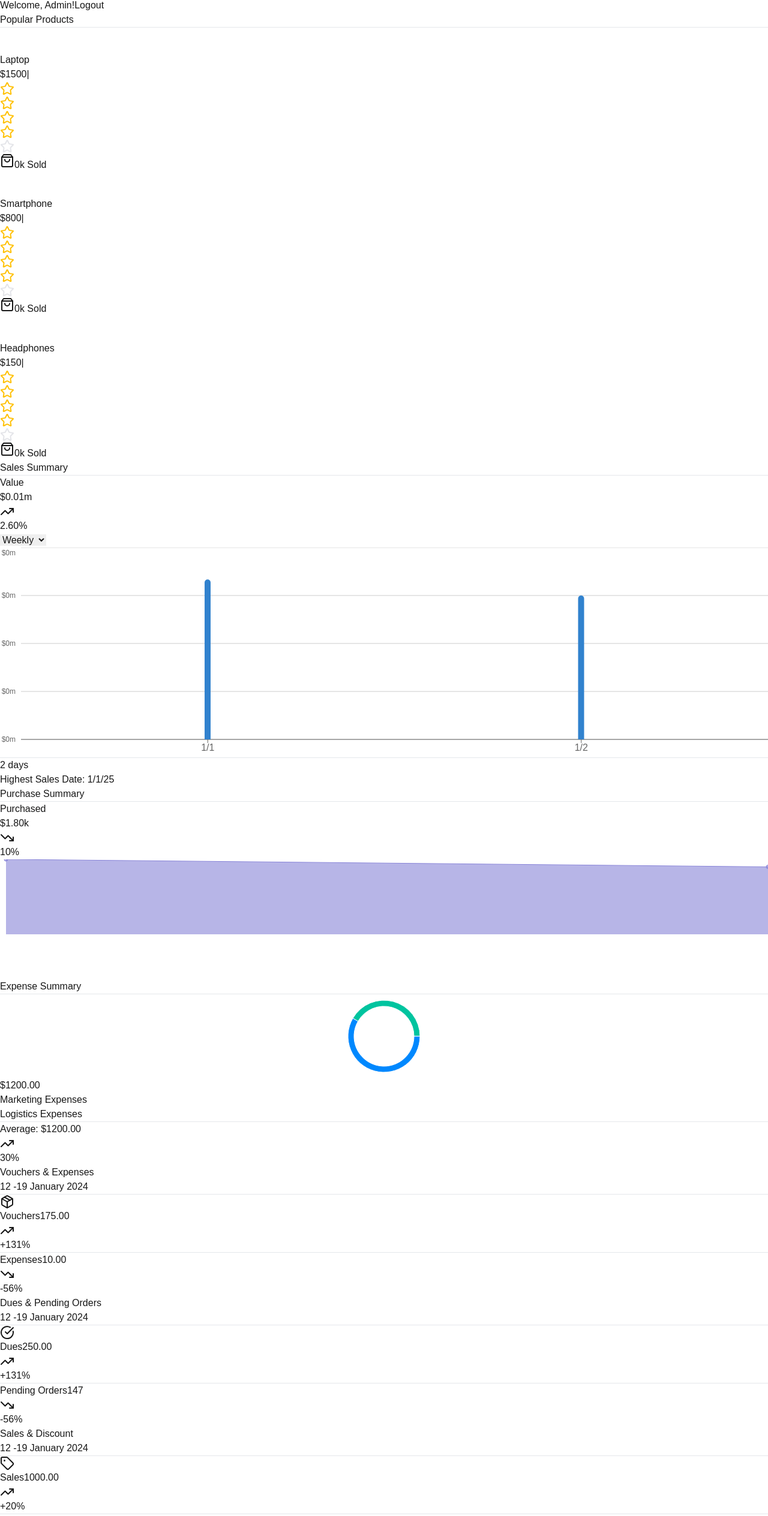
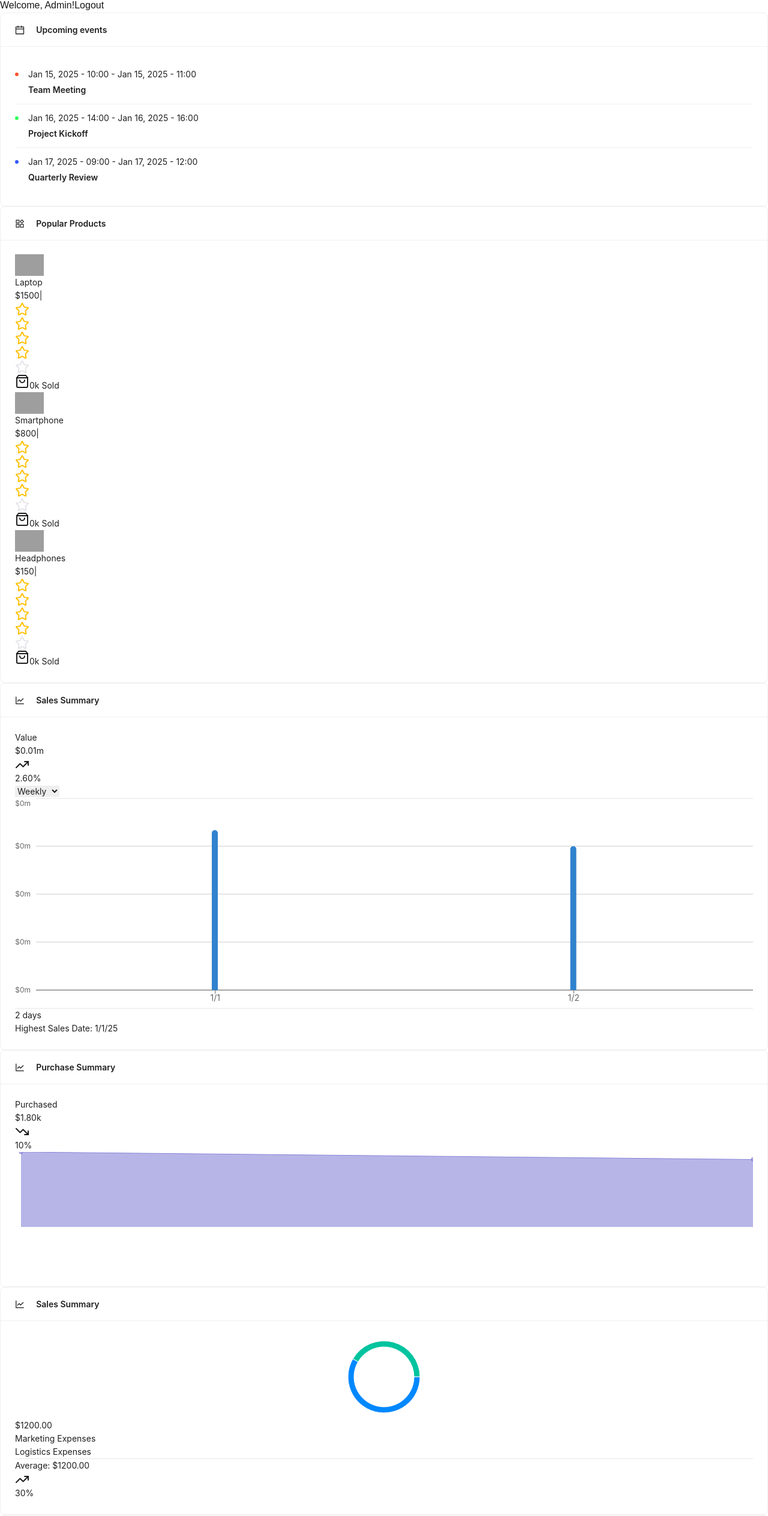
Before and after one commit to Chuacx13/Encoders, a Next.js app: page /admin in a window 1280 px wide. Shown: the part 214-2742 px from the top of the page at 60% size. Built offline with nearby package versions, Linux system fonts and the light colour scheme; grey boxes are pictures that could not be loaded.

Commit message:
Add new cards and redesign

```diff
--- a/package.json
+++ b/package.json
@@ -9,7 +9,9 @@
     "lint": "next lint"
   },
   "dependencies": {
+    "@ant-design/icons": "^5.5.2",
     "@next/font": "^14.2.15",
+    "antd": "^5.23.0",
     "firebase": "^11.1.0",
     "lucide-react": "^0.471.0",
     "next": "15.1.4",
--- /dev/null
+++ b/src/app/(components)/Text/index.tsx
@@ -0,0 +1,19 @@
+import { Typography } from "antd";
+
+type TextProps = {
+  size?:
+    | "xs"
+    | "sm"
+    | "md"
+    | "lg"
+    | "xl"
+    | "xxl"
+    | "xxxl"
+    | "huge"
+    | "xhuge"
+    | "xxhuge";
+} & React.ComponentProps<typeof Typography.Text>;
+
+export const Text = ({ size = "sm", children, ...rest }: TextProps) => {
+  return <Typography.Text {...rest}>{children}</Typography.Text>;
+};
--- a/src/app/admin/dashboard/CardExpenseSummary.tsx
+++ b/src/app/admin/dashboard/CardExpenseSummary.tsx
@@ -1,7 +1,9 @@
-
 import { TrendingUp } from "lucide-react";
 import { Cell, Pie, PieChart, ResponsiveContainer } from "recharts";
 import { ExpenseByCategorySummary, mockDashboardMetrics } from "./mockData";
+import { Card } from "antd";
+import { Text } from "@/app/(components)/Text";
+import { LineChartOutlined } from "@ant-design/icons";
 
 type ExpenseSums = {
   [category: string]: number;
@@ -43,18 +45,30 @@ const CardExpenseSummary = () => {
   const formattedTotalExpenses = totalExpenses.toFixed(2);
 
   return (
-    <div className="row-span-3 bg-white shadow-md rounded-2xl flex flex-col justify-between text-gray-700">
+    <Card
+      style={{
+        height: "100%",
+      }}
+      title={
+        <div
+          style={{
+            display: "flex",
+            alignItems: "center",
+            gap: "8px",
+          }}
+        >
+          <LineChartOutlined />{" "}
+          <Text size="sm" style={{ marginLeft: ".7rem" }}>
+            Sales Summary
+          </Text>
+        </div>
+      }
+    >
+      {" "}
       {isLoading ? (
         <div className="m-5">Loading...</div>
       ) : (
         <>
-          {/* HEADER */}
-          <div>
-            <h2 className="text-lg font-semibold mb-2 px-7 pt-5">
-              Expense Summary
-            </h2>
-            <hr />
-          </div>
           {/* BODY */}
           <div className="xl:flex justify-between pr-7">
             {/* CHART */}
@@ -124,7 +138,7 @@ const CardExpenseSummary = () => {
           </div>
         </>
       )}
-    </div>
+    </Card>
   );
 };
 
--- a/src/app/admin/dashboard/CardPopularProducts.tsx
+++ b/src/app/admin/dashboard/CardPopularProducts.tsx
@@ -3,39 +3,54 @@ import React from "react";
 import Rating from "../../(components)/Rating";
 import Image from "next/image";
 import { mockDashboardMetrics } from "./mockData";
+import { Card } from "antd";
+import { Text } from "@/app/(components)/Text";
+import { ProductOutlined } from "@ant-design/icons";
 
 const CardPopularProducts = () => {
   const dashboardMetrics = mockDashboardMetrics;
   const isLoading = false;
 
   return (
-    <div className="row-span-3 xl:row-span-6 bg-white shadow-md rounded-2xl pb-16 text-gray-700">
+    <Card
+      style={{
+        height: "100%",
+        gridRow: "1 / 3",
+      }}
+      title={
+        <div
+          style={{
+            display: "flex",
+            alignItems: "center",
+            gap: "8px",
+          }}
+        >
+          <ProductOutlined />
+          <Text size="sm" style={{ marginLeft: ".7rem" }}>
+            Popular Products
+          </Text>
+        </div>
+      }
+    >
       {isLoading ? (
         <div className="m-5">Loading...</div>
       ) : (
-        <>
-          <h3 className="text-lg font-semibold px-7 pt-5 pb-2">
-            Popular Products
-          </h3>
-          <hr />
-          <div className="overflow-auto h-full">
+        <div className="overflow-auto h-full mb-6">
           {dashboardMetrics?.popularProducts.map((product) => (
             <div
               key={product.productId}
-                className="flex items-center justify-between gap-3 px-5 py-7 border-b"
+              className="flex items-center justify-between gap-3 py-4 border-b"
             >
               <div className="flex items-center gap-3">
                 <Image
-                    src={"/vercel.svg"}
+                  src={"/react.svg"}
                   alt={product.name}
                   width={48}
                   height={48}
                   className="rounded-lg w-14 h-14"
                 />
                 <div className="flex flex-col justify-between gap-1">
-                    <div className="font-bold text-gray-700">
-                      {product.name}
-                    </div>
+                  <div className="font-bold text-gray-700">{product.name}</div>
                   <div className="flex text-sm items-center">
                     <span className="font-bold text-blue-500 text-xs">
                       ${product.price}
@@ -55,9 +70,8 @@ const CardPopularProducts = () => {
             </div>
           ))}
         </div>
-        </>
       )}
-    </div>
+    </Card>
   );
 };
 
--- a/src/app/admin/dashboard/CardPurchaseSummary.tsx
+++ b/src/app/admin/dashboard/CardPurchaseSummary.tsx
@@ -10,6 +10,9 @@ import {
   YAxis,
 } from "recharts";
 import { mockPurchaseSummary } from "./mockData";
+import { Card } from "antd";
+import { Text } from "@/app/(components)/Text";
+import { LineChartOutlined } from "@ant-design/icons";
 
 const CardPurchaseSummary = () => {
   const purchaseData = mockPurchaseSummary || [];
@@ -18,19 +21,30 @@ const CardPurchaseSummary = () => {
   const lastDataPoint = purchaseData[purchaseData.length - 1] || null;
 
   return (
-    <div className="flex flex-col justify-between row-span-2 xl:row-span-3 col-span-1 md:col-span-2 xl:col-span-1 bg-white shadow-md rounded-2xl text-gray-700">
+    <Card
+      style={{
+        height: "100%",
+      }}
+      title={
+        <div
+          style={{
+            display: "flex",
+            alignItems: "center",
+            gap: "8px",
+          }}
+        >
+          <LineChartOutlined />{" "}
+          <Text size="sm" style={{ marginLeft: ".7rem" }}>
+            Purchase Summary
+          </Text>
+        </div>
+      }
+    >
+      {" "}
       {isLoading ? (
         <div className="m-5">Loading...</div>
       ) : (
         <>
-          {/* HEADER */}
-          <div>
-            <h2 className="text-lg font-semibold mb-2 px-7 pt-5">
-              Purchase Summary
-            </h2>
-            <hr />
-          </div>
-
           {/* BODY */}
           <div>
             {/* BODY HEADER */}
@@ -93,7 +107,7 @@ const CardPurchaseSummary = () => {
           </div>
         </>
       )}
-    </div>
+    </Card>
   );
 };
 
--- a/src/app/admin/dashboard/CardSalesSummary.tsx
+++ b/src/app/admin/dashboard/CardSalesSummary.tsx
@@ -10,6 +10,10 @@ import {
   YAxis,
 } from "recharts";
 import { mockSalesSummary } from "./mockData";
+
+import { Card } from "antd";
+import { Text } from "@/app/(components)/Text";
+import { LineChartOutlined } from "@ant-design/icons";
 
 const CardSalesSummary = () => {
   const salesData = mockSalesSummary || [];
@@ -43,19 +47,30 @@ const CardSalesSummary = () => {
   }
 
   return (
-    <div className="row-span-3 xl:row-span-6 bg-white shadow-md rounded-2xl flex flex-col justify-between text-gray-700">
+    <Card
+      style={{
+        height: "100%",
+      }}
+      title={
+        <div
+          style={{
+            display: "flex",
+            alignItems: "center",
+            gap: "8px",
+          }}
+        >
+          <LineChartOutlined />{" "}
+          <Text size="sm" style={{ marginLeft: ".7rem" }}>
+            Sales Summary
+          </Text>
+        </div>
+      }
+    >
+      {" "}
       {isLoading ? (
         <div className="m-5">Loading...</div>
       ) : (
         <>
-          {/* HEADER */}
-          <div>
-            <h2 className="text-lg font-semibold mb-2 px-7 pt-5">
-              Sales Summary
-            </h2>
-            <hr />
-          </div>
-
           {/* BODY */}
           <div>
             {/* BODY HEADER */}
@@ -144,7 +159,7 @@ const CardSalesSummary = () => {
           </div>
         </>
       )}
-    </div>
+    </Card>
   );
 };
 
--- /dev/null
+++ b/src/app/admin/dashboard/CardUpcomingCalendarEvents.tsx
@@ -0,0 +1,135 @@
+import { CalendarOutlined } from "@ant-design/icons";
+import { Badge, Card, List, Skeleton as AntdSkeleton } from "antd";
+import dayjs from "dayjs";
+import { Text } from "@/app/(components)/Text";
+
+const data = {
+  data: [
+    {
+      id: "event1",
+      title: "Team Meeting",
+      color: "#FF5733", // Example: Orange
+      startDate: "2025-01-15T10:00:00Z",
+      endDate: "2025-01-15T11:00:00Z",
+    },
+    {
+      id: "event2",
+      title: "Project Kickoff",
+      color: "#33FF57", // Example: Green
+      startDate: "2025-01-16T14:00:00Z",
+      endDate: "2025-01-16T16:00:00Z",
+    },
+    {
+      id: "event3",
+      title: "Quarterly Review",
+      color: "#3357FF", // Example: Blue
+      startDate: "2025-01-17T09:00:00Z",
+      endDate: "2025-01-17T12:00:00Z",
+    },
+  ],
+};
+export const CalendarUpcomingEvents = () => {
+  const isLoading = false;
+
+  return (
+    <Card
+      style={{
+        height: "100%",
+      }}
+      title={
+        <div
+          style={{
+            display: "flex",
+            alignItems: "center",
+            gap: "8px",
+          }}
+        >
+          <CalendarOutlined />
+          <Text size="sm" style={{ marginLeft: ".7rem" }}>
+            Upcoming events
+          </Text>
+        </div>
+      }
+    >
+      {isLoading ? (
+        <List
+          itemLayout="horizontal"
+          dataSource={Array.from({ length: 5 }).map((_, index) => ({
+            id: index,
+          }))}
+          renderItem={() => {
+            return (
+              <List.Item>
+                <List.Item.Meta
+                  avatar={<Badge color="transparent" />}
+                  title={
+                    <AntdSkeleton.Button
+                      active
+                      style={{
+                        height: "14px",
+                      }}
+                    />
+                  }
+                  description={
+                    <AntdSkeleton.Button
+                      active
+                      style={{
+                        width: "300px",
+                        marginTop: "8px",
+                        height: "16px",
+                      }}
+                    />
+                  }
+                />
+              </List.Item>
+            );
+          }}
+        />
+      ) : (
+        <List
+          itemLayout="horizontal"
+          dataSource={data?.data || []}
+          renderItem={(item) => {
+            const renderDate = () => {
+              const start = dayjs(item.startDate).format(
+                "MMM DD, YYYY - HH:mm"
+              );
+              const end = dayjs(item.endDate).format("MMM DD, YYYY - HH:mm");
+
+              return `${start} - ${end}`;
+            };
+
+            return (
+              <List.Item>
+                <List.Item.Meta
+                  avatar={<Badge color={item.color} />}
+                  title={<Text size="xs">{`${renderDate()}`}</Text>}
+                  description={
+                    <Text ellipsis={{ tooltip: true }} strong>
+                      {item.title}
+                    </Text>
+                  }
+                />
+              </List.Item>
+            );
+          }}
+        />
+      )}
+
+      {!isLoading && data?.data.length === 0 && <NoEvent />}
+    </Card>
+  );
+};
+
+const NoEvent = () => (
+  <span
+    style={{
+      display: "flex",
+      justifyContent: "center",
+      alignItems: "center",
+      height: "220px",
+    }}
+  >
+    No Upcoming Event
+  </span>
+);
--- a/src/app/admin/dashboard/StatCard.tsx
+++ b/src/app/admin/dashboard/StatCard.tsx
@@ -1,5 +1,8 @@
 import { LucideIcon } from "lucide-react";
 import React from "react";
+import { Card } from "antd";
+import { Text } from "@/app/(components)/Text";
+import { LineChartOutlined } from "@ant-design/icons";
 
 type StatDetail = {
   title: string;
@@ -30,18 +33,26 @@ const StatCard = ({
     value >= 0 ? "text-green-500" : "text-red-500";
 
   return (
-    <div className="md:row-span-1 xl:row-span-2 bg-white col-span-1 shadow-md rounded-2xl flex flex-col justify-between">
-      {/* HEADER */}
-      <div>
-        <div className="flex justify-between items-center mb-2 px-5 pt-4">
-          <h2 className="font-semibold text-lg text-gray-700">{title}</h2>
-          <span className="text-xs text-gray-400">{dateRange}</span>
+    <Card
+      style={{
+        height: "100%",
+      }}
+      title={
+        <div
+          style={{
+            display: "flex",
+            alignItems: "center",
+          }}
+        >
+          <div className="flex justify-between items-center w-full">
+            <Text size="sm">{title} </Text>
+            <span className="text-xs text-gray-400">{dateRange}</span>
+          </div>
         </div>
-        <hr />
-      </div>
-
+      }
+    >
       {/* BODY */}
-      <div className="flex mb-6 items-center justify-around gap-4 px-5">
+      <div className="flex mb-6 items-center justify-around gap-4">
         <div className="rounded-full p-5 bg-blue-50 border-sky-300 border-[1px]">
           {primaryIcon}
         </div>
@@ -72,7 +83,7 @@ const StatCard = ({
           ))}
         </div>
       </div>
-    </div>
+    </Card>
   );
 };
 
--- a/src/app/admin/page.tsx
+++ b/src/app/admin/page.tsx
@@ -12,10 +12,12 @@ import CardPopularProducts from "./dashboard/CardPopularProducts";
 import CardPurchaseSummary from "./dashboard/CardPurchaseSummary";
 import CardSalesSummary from "./dashboard/CardSalesSummary";
 import StatCard from "./dashboard/StatCard";
+import { CalendarUpcomingEvents } from "./dashboard/CardUpcomingCalendarEvents";
 
 const Dashboard = () => {
   return (
     <div className="grid grid-cols-1 md:grid-cols-2 xl:grid-cols-3 xl:overflow-auto gap-10 pb-4 custom-grid-rows">
+      <CalendarUpcomingEvents />
       <CardPopularProducts />
       <CardSalesSummary />
       <CardPurchaseSummary />
```
Also changed, not shown: 1 other file (tests, documents, lock files or other folders). Lines whose indentation alone changed are shown as unchanged.
